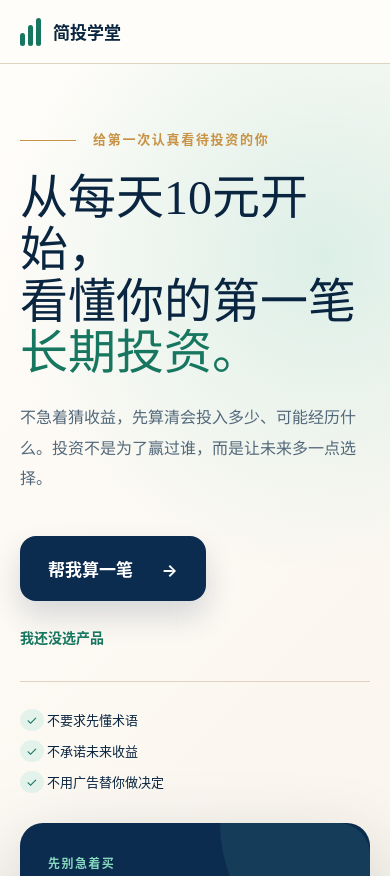
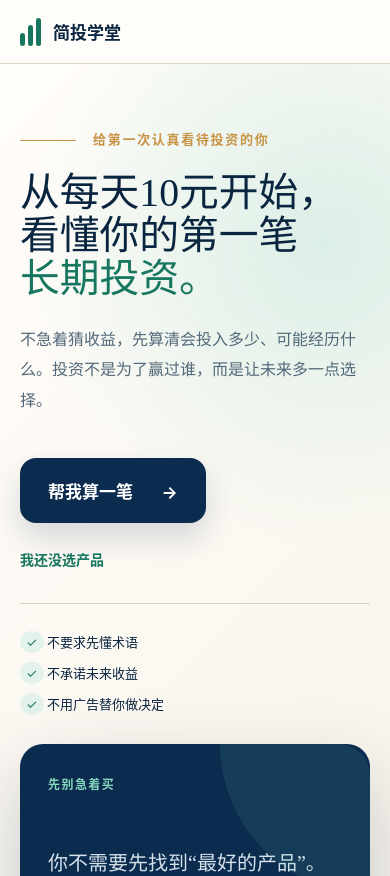
Before and after one commit to Maureen-11/investing-clarity-lab, a Next.js app: page / in a window 390 px wide. Shown: the top 876 px of the page. Built offline with nearby package versions, Linux system fonts and the light colour scheme.

Commit message:
Keep mobile hero headline together

```diff
--- a/app/globals.css
+++ b/app/globals.css
@@ -22,6 +22,7 @@
 .welcome-page{background:var(--paper)}
 .welcome-hero{min-height:calc(100vh - 76px);padding:70px 5vw;display:grid;grid-template-columns:1.08fr .72fr;gap:8vw;align-items:center;background:radial-gradient(circle at 83% 15%,#dcefe7 0,transparent 28%),linear-gradient(135deg,#fffdfa 0%,#f8f2e8 100%)}
 .welcome-copy h1{font-family:"Noto Serif SC",serif;font-size:clamp(54px,6.2vw,94px);line-height:1.08;font-weight:500;margin:24px 0}
+.welcome-copy h1 .hero-title-line{display:inline-block;white-space:nowrap}
 .welcome-copy h1 em{color:var(--green);font-style:normal}
 .welcome-lede{font-family:"Noto Serif SC",serif;font-size:21px;color:#52687a;line-height:1.9;max-width:680px}
 .welcome-actions{display:flex;align-items:center;gap:28px}
@@ -106,7 +107,7 @@
 }
 @media(max-width:700px){
   .welcome-hero{min-height:0;padding:52px 20px}
-  .welcome-copy h1{font-size:48px}
+  .welcome-copy h1{font-size:clamp(34px,10.2vw,48px)}
   .welcome-lede{font-size:16px}
   .welcome-note{padding:28px;border-radius:23px}
   .welcome-note strong{font-size:22px}
--- a/app/page.tsx
+++ b/app/page.tsx
@@ -46,7 +46,7 @@ export default function Home() {
       <section className="welcome-hero" id="top">
         <div className="welcome-copy">
           <p className="eyebrow"><span/> 给第一次认真看待投资的你</p>
-          <h1>从每天10元开始，<br/>看懂你的第一笔<br/><em>长期投资。</em></h1>
+          <h1><span className="hero-title-line">从每天10元开始，</span><br/>看懂你的第一笔<br/><em>长期投资。</em></h1>
           <p className="welcome-lede">不急着猜收益，先算清会投入多少、可能经历什么。投资不是为了赢过谁，而是让未来多一点选择。</p>
           <div className="welcome-actions">
             <button className="primary-button" onClick={() => router.push("/plan")}>帮我算一笔 <span>→</span></button>
```
